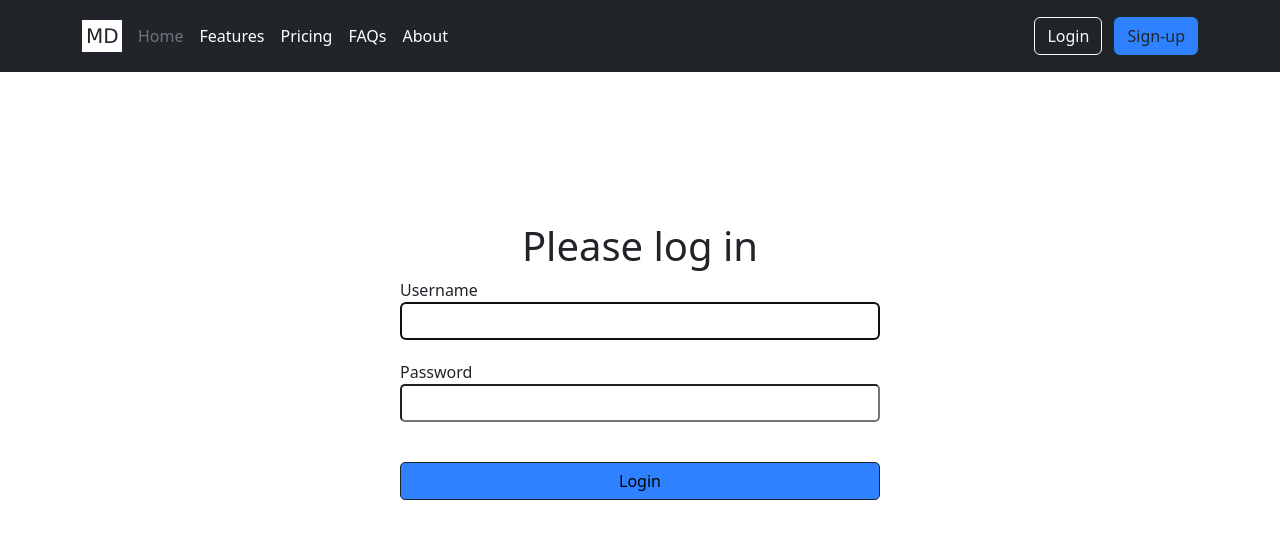
After one commit to Daniil7575/blog, a Django app: page /account/login/ in a window 1280 px wide. The commit adds this page. Shown: the top 539 px of the page. Run offline with Django 4.2, Linux system fonts and the light colour scheme; some libraries are stand-ins or nearby versions.

Commit message:
Login view without redirect

```diff
--- /dev/null
+++ b/blog/account/static/account/css/styles.css
@@ -0,0 +1,61 @@
+.login-wrapper {
+    display: flex;
+    align-items: center;
+    justify-content: center;
+    flex-direction: column;
+    padding-top: 150px;
+}
+
+form {
+    display: flex;
+    flex-wrap: wrap;
+    flex-direction: column;
+    align-items: center ;
+    width: 75%;
+}
+
+.input-container {
+    padding-bottom: 20px;
+}
+
+.input-container, .submit-button {
+    min-width: 50%
+}
+
+input {
+    width: 100%;
+    border-radius: 5px;
+    height: 38px;
+}
+
+.submit-button button {
+    height: 38px;
+    width: 100%;
+    margin-top: 20px;
+    border: none;
+    background-color: #2e82ff;
+    border-radius: 5px;
+    border: 1px solid #212529;
+}
+
+.submit-button button:active, .sign-up:active {
+    box-shadow: 0px 0px 1px 5px #0734ff;
+}
+
+.sign-up {
+    background-color: #2e82ff;
+    border: 1px solid #2e82ff;
+}
+
+.sign-up, .submit-button button {
+    transition: background-color 0.5s, box-shadow 0.2s;
+}
+
+.sign-up:hover, .submit-button button:hover {
+    background-color: #5297ff;
+}
+
+svg {
+    margin: 0;
+    border: 0;
+}
--- a/blog/account/templates/account/base.html
+++ b/blog/account/templates/account/base.html
@@ -1,4 +1,4 @@
-
+{% load static %}
 {% load bootstrap5 %}
 {% bootstrap_css %}
 {% bootstrap_javascript %}
@@ -10,14 +10,14 @@
     <meta http-equiv="X-UA-Compatible" content="IE=edge">
     <meta name="viewport" content="width=device-width, initial-scale=1.0">
     <title> {% block title %}{% endblock title %}</title>
+    <link rel="stylesheet" href="{% static "account/css/styles.css" %}">
 </head>
 <body>
     <header class="p-3" style="background-color: #212529;">
         <div class="container">
           <div class="d-flex flex-wrap align-items-center justify-content-center justify-content-lg-start">
             <a href="/" class="d-flex align-items-center mb-2 mb-lg-0 text-white text-decoration-none">
-              <svg class="bi me-2" width="40" height="32" role="img" aria-label="Bootstrap">
-                <rect width="40px" height="32px" fill="white" />
+              <svg class="bi me-2" width="40" height="32" role="img" aria-label="Bootstrap"><rect width="40px" height="32px" fill="white"/>
                 <text x="4" y="23" font-family="Verdana" font-size="20" fill="#212529" stroke-width="2">MD
                 </text></img></svg>
             </a>
@@ -30,8 +30,8 @@
               <li><a href="#" class="nav-link px-2 text-white">About</a></li>
             </ul>
             <div class="text-end">
-              <button type="button" class="btn btn-outline-light me-2">Login</button>
-              <button type="button" class="btn btn-warning">Sign-up</button>
+              <a href="{% url 'login' %}"><button type="button" class="btn btn-outline-light me-2">Login</button></a>
+              <button type="button" class="btn sign-up">Sign-up</button>
             </div>
           </div>
         </div>
--- /dev/null
+++ b/blog/account/templates/account/login.html
@@ -0,0 +1,21 @@
+{% extends 'account/base.html' %}
+{% block title %}Login{% endblock title %}
+
+{% block content %}
+    <div class="login-wrapper">
+        <h1>Please log in</h1>
+        <form class="login-form" action=".">
+            {{ form.error }}
+            {% csrf_token %}
+            {% for field in form %}
+                <div class="{{ field.label }} input-container">
+                    <div class="field-label">{{ field.label }}</div>{{field }}
+                </div>
+            {% endfor %}
+            <div class="submit-button">
+                <button type="submit">Login</button>
+            </div>
+
+        </form>
+    </div>
+{% endblock content %}
--- a/blog/account/urls.py
+++ b/blog/account/urls.py
@@ -4,6 +4,6 @@ from .views import *
 
 
 urlpatterns = [
-    path('authentication/', views.LoginView.as_view(), name='login'),
+    path('login/', views.LoginView.as_view(template_name='account/login.html'), name='login'),
     path('', mainpage, name='mainpage')
 ]
```
